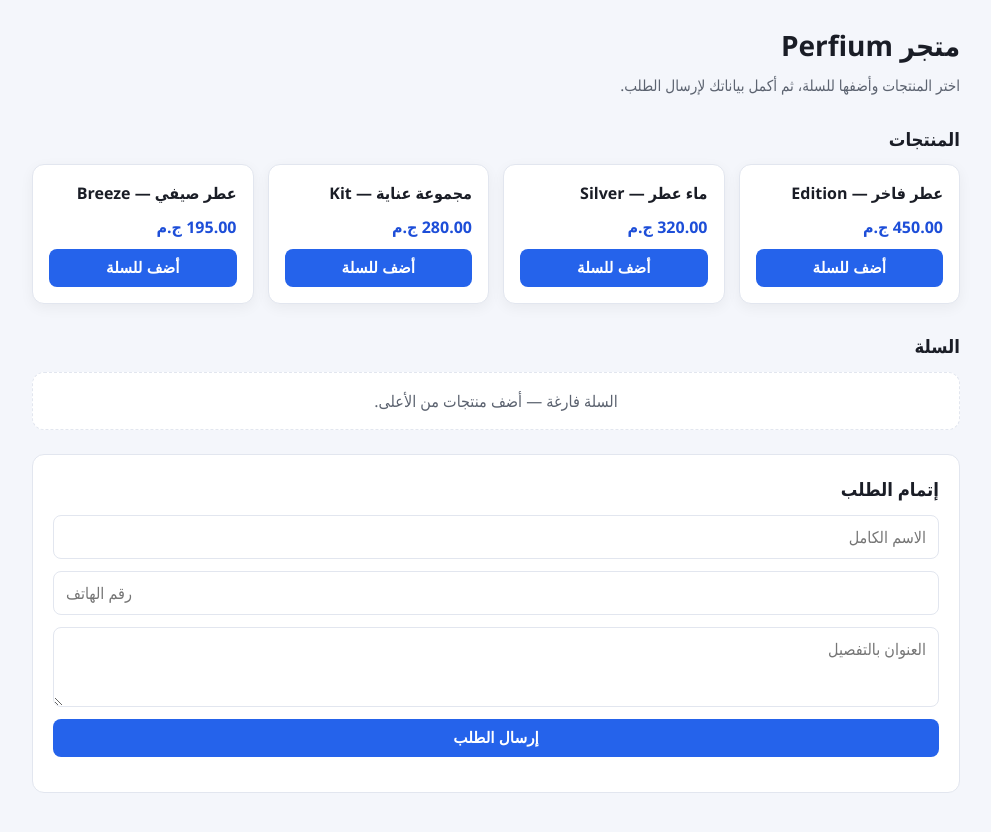
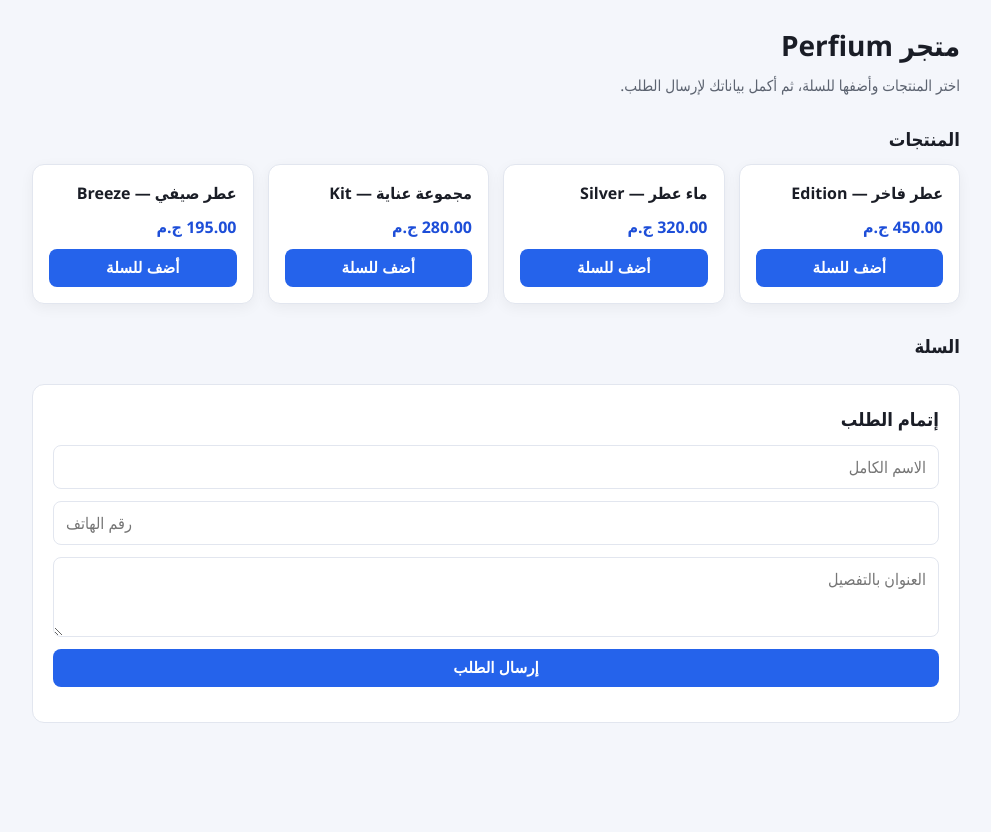
Before and after one commit to khaledemadanes-create/perfiumSite, a website: page public/index.html in a window 1280 px wide. Shown: the whole page, without its empty margins (144-1135 px from the left). After the commit the page ends 800 px from the top, so only its background shows below. Drawn offline with Linux system fonts and the light colour scheme.

Commit message:
Add cart + checkout flow

```diff
--- a/public/index.html
+++ b/public/index.html
@@ -290,8 +290,7 @@
         cartContainer.innerHTML = "";
 
         if (!lines.length) {
-          cartContainer.innerHTML =
-            '<div class="empty-cart">السلة فارغة — أضف منتجات من الأعلى.</div>';
+          cartContainer.innerHTML = "";
           totalBarWrap.style.display = "none";
           return;
         }
```
